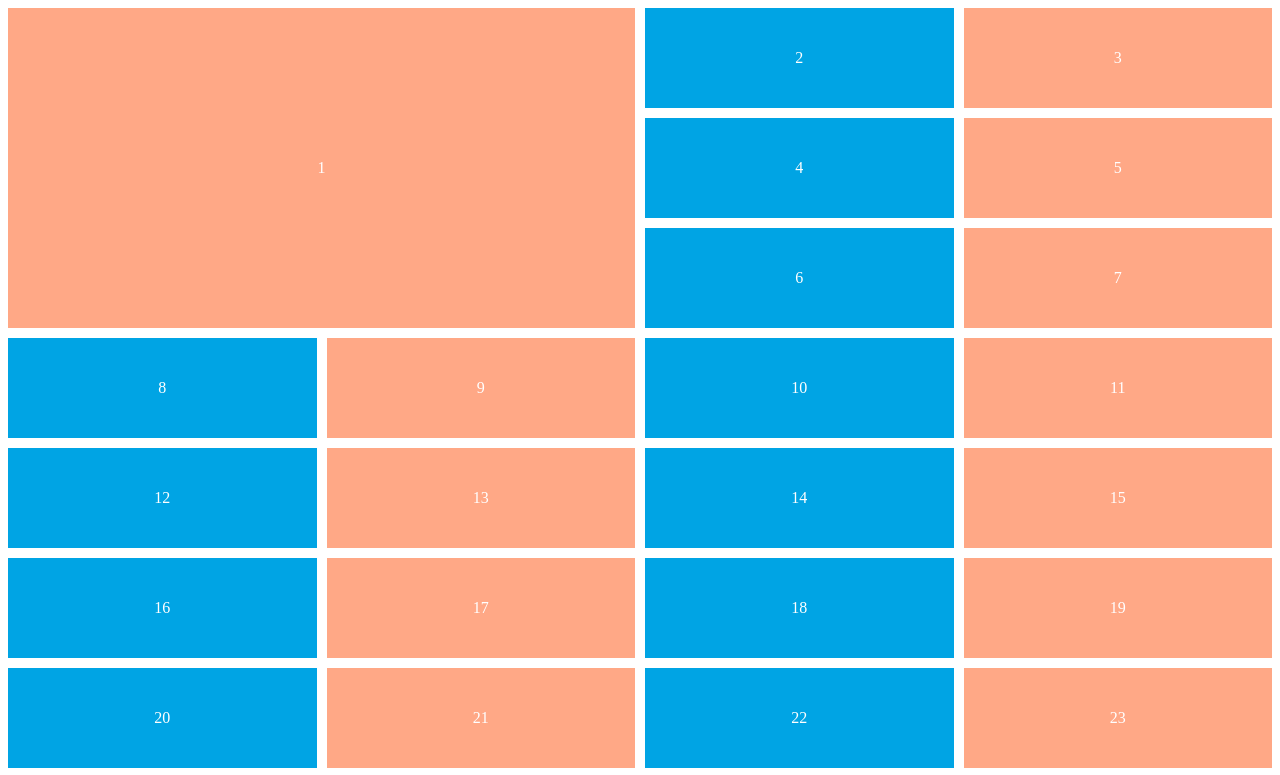
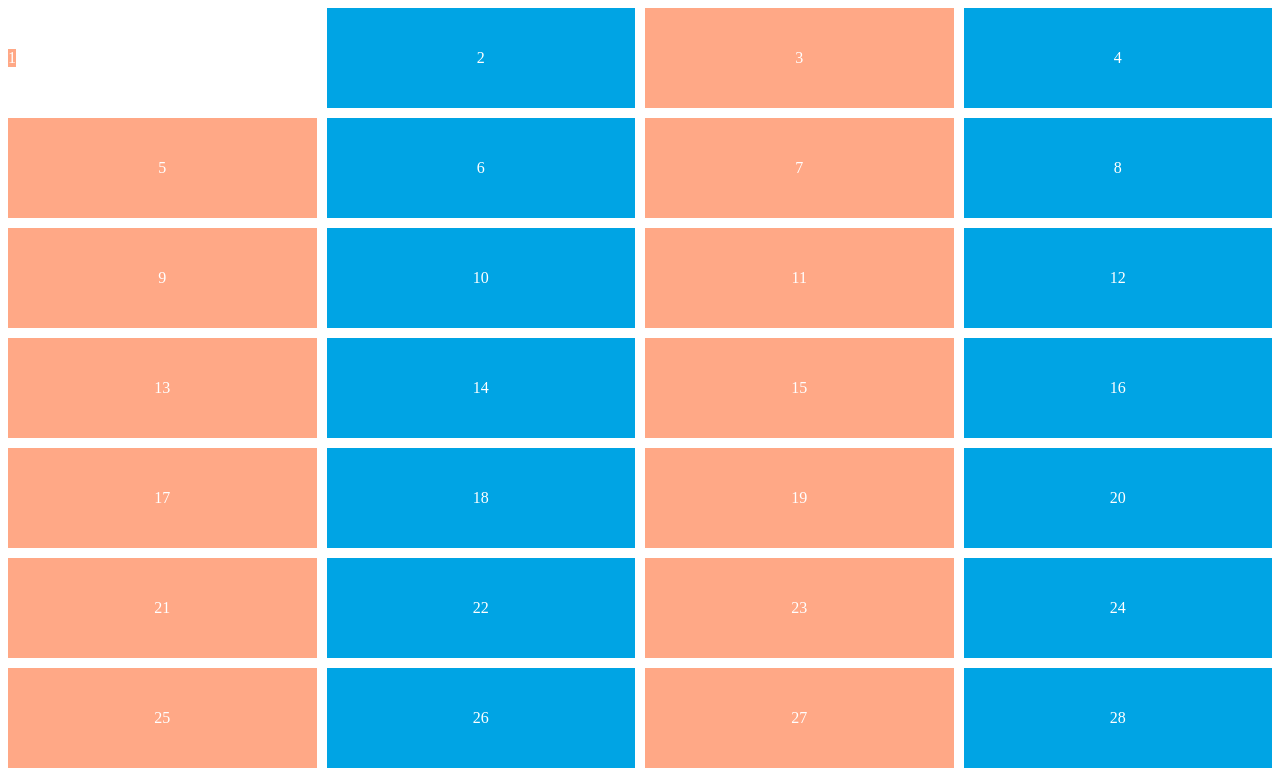
Before and after one commit to jonsoku/css_practice1, a plain HTML site: page grid.html in a window 1280 px wide. Shown: the top 775 px of the page. Drawn offline with Linux system fonts and the light colour scheme.

Commit message:
justify, align, place self

```diff
--- a/grid.html
+++ b/grid.html
@@ -35,8 +35,11 @@
         }
 
         .box:first-child{
-            /* row start / column start / row end / column end */
-            grid-area: span 3 / span 2;
+            place-self: center start;
+            /*
+            justify-self: center;
+            align-self: center;
+            */
         }
 
 
```
Also changed, not shown: README.md.
